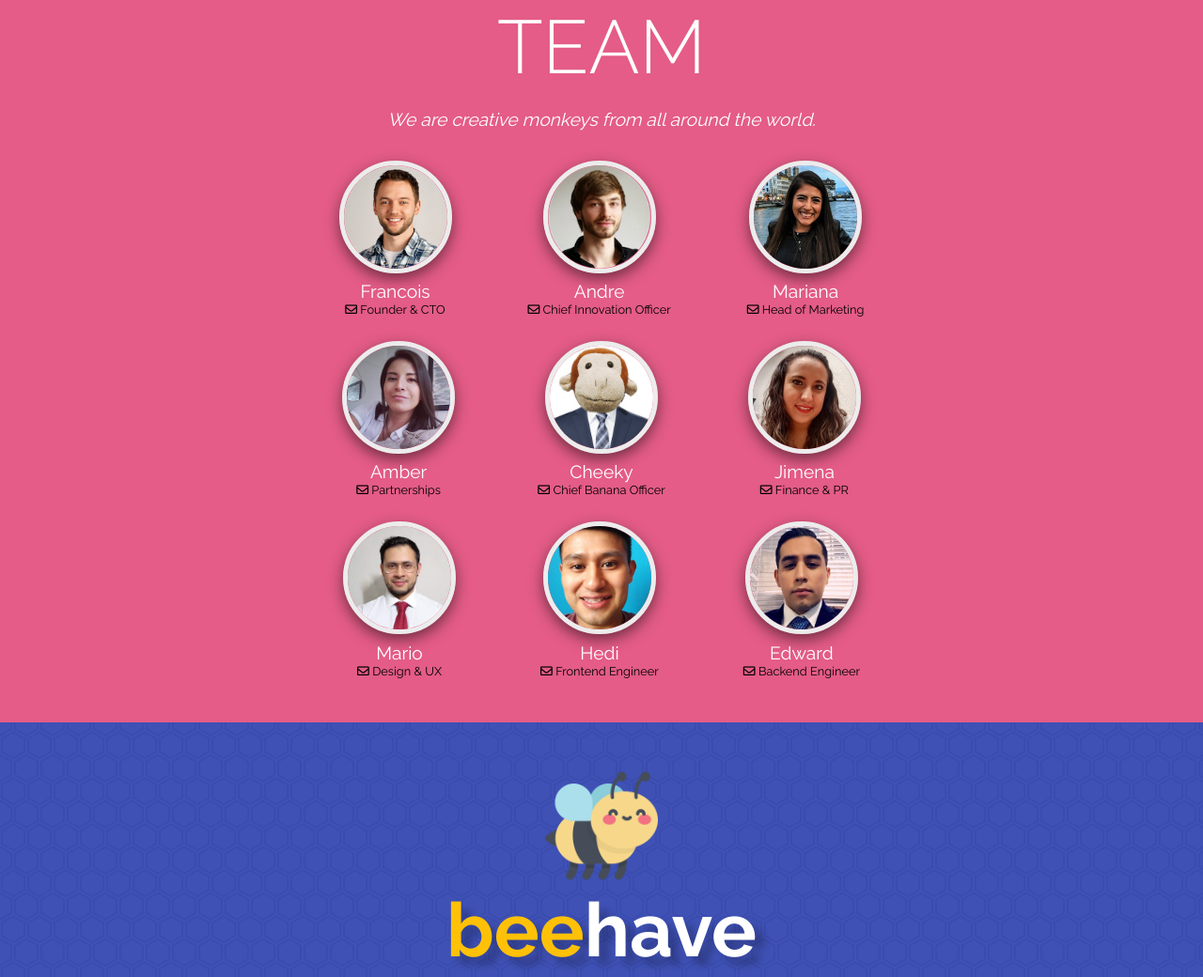
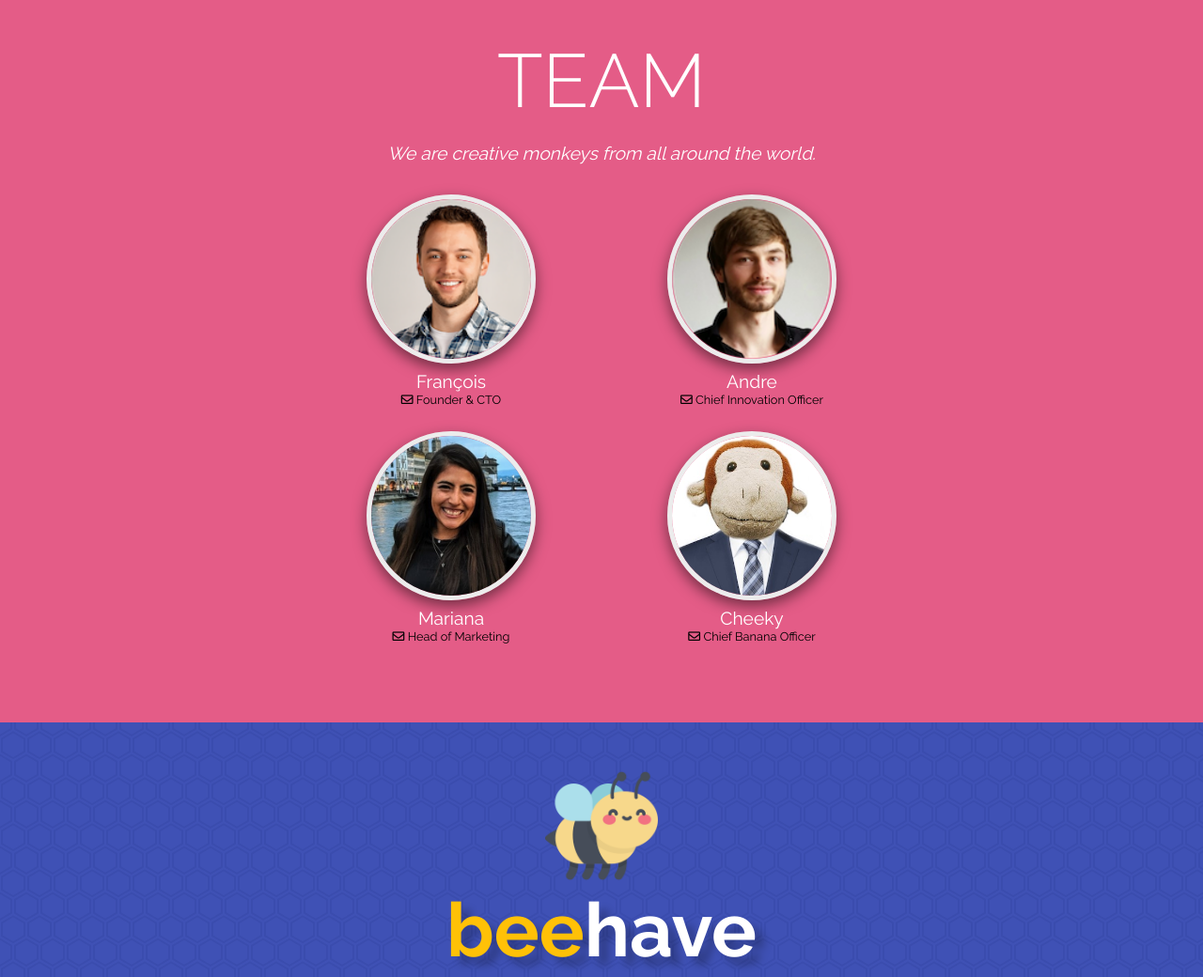
Before and after one commit to Dibulo/company, a plain HTML site: page index.html in a window 1280 px wide. Shown: the part 1631-2671 px from the top of the page at 94% size. Drawn offline with Linux system fonts and the light colour scheme.

Commit message:
Removed map. Removed team

```diff
--- a/index.html
+++ b/index.html
@@ -93,7 +93,7 @@
           <div class="team-tile text-center">
             <img src="images/team/francois.png" alt="francois" class="team-pic">
             <div class="team-name">
-              Francois
+              François
               <div class="team-title text-small">
                 <a href="mailto:pancho@status-seeking-monkeys.com" class="no-decoration">
                   <i class="far fa-envelope"></i>
@@ -114,6 +114,13 @@
               </div>
             </div>
           </div>
+
+        </div>
+
+        <div class="space-lg md-hidden"></div>
+
+        <div class="row j-around">
+
           <div class="team-tile text-center">
             <img src="images/team/mariana.jpg" alt="mariana" class="team-pic">
             <div class="team-name">
@@ -127,23 +134,6 @@
             </div>
           </div>
 
-        </div>
-
-        <div class="space-lg md-hidden"></div>
-
-        <div class="row j-around">
-          <div class="team-tile text-center">
-            <img src="images/team/amber.jpeg" alt="amber" class="team-pic">
-            <div class="team-name">
-              Amber
-              <div class="team-title text-small">
-                <a href="mailto:amber@status-seeking-monkeys.com" class="no-decoration">
-                  <i class="far fa-envelope"></i>
-                  Partnerships
-                </a>
-              </div>
-            </div>
-          </div>
           <div class="team-tile text-center">
             <a href="https://www.instagram.com/fran.zeus/" target="_blank">
               <img src="images/team/cheeky.jpeg" alt="cheeky" class="team-pic">
@@ -158,60 +148,9 @@
               </div>
             </div>
           </div>
-          <div class="team-tile text-center">
-            <img src="images/team/jimena.jpeg" alt="jimena" class="team-pic">
-            <div class="team-name">
-              Jimena
-              <div class="team-title text-small">
-                <a href="mailto:jimena@status-seeking-monkeys.com" class="no-decoration">
-                  <i class="far fa-envelope"></i>
-                  Finance & PR
-                </a>
-              </div>
-            </div>
-          </div>
+
         </div>
 
-        <div class="space-lg md-hidden"></div>
-
-        <div class="row j-around">
-          <div class="team-tile text-center">
-            <img src="images/team/mario.jpeg" alt="mario" class="team-pic">
-            <div class="team-name">
-              Mario
-              <div class="team-title text-small">
-                <a href="mailto:mario@status-seeking-monkeys.com" class="no-decoration">
-                  <i class="far fa-envelope"></i>
-                  Design &amp; UX
-                </a>
-              </div>
-            </div>
-          </div>
-          <div class="team-tile text-center">
-            <img src="images/team/hedi.jpeg" alt="hedi" class="team-pic">
-            <div class="team-name">
-              Hedi
-              <div class="team-title text-small">
-                <a href="mailto:hedi@status-seeking-monkeys.com" class="no-decoration">
-                  <i class="far fa-envelope"></i>
-                  Frontend Engineer
-                </a>
-              </div>
-            </div>
-          </div>
-          <div class="team-tile text-center">
-            <img src="images/team/edward.jpeg" alt="edward" class="team-pic">
-            <div class="team-name">
-              Edward
-              <div class="team-title text-small">
-                <a href="mailto:edward@status-seeking-monkeys.com" class="no-decoration">
-                  <i class="far fa-envelope"></i>
-                  Backend Engineer
-                </a>
-              </div>
-            </div>
-          </div>
-        </div>
       </div>
       <div class="space-lg md-hidden"></div>
     </div>
@@ -274,8 +213,6 @@
 
 
         <div class="bg-light contact-content row-v j-center-v j-center-h margin-auto pos-rel">
-
-          <iframe id="gmaps" src="" frameborder="0" class="gmaps col-90 margin-auto" allowfullscreen="" aria-hidden="false" tabindex="0"></iframe>
 
           <div class="text-center lh-15 font-raleway text-sm contact-info">
             <h3>STATUS SEEKING MONKEYS</h3>
@@ -400,8 +337,6 @@
 
             if (target_id === "beehave") {
               loadBeehaveContent();
-            } else if (target_id === "contact") {
-              loadContactContent();
             }
           }
 
--- a/styles.css
+++ b/styles.css
@@ -263,8 +263,8 @@ h2 {
 .team-pic {
   display: inline-block;
   border-radius: 100%;
-  width: 120px;
-  height: 120px;
+  width: 180px;
+  height: 180px;
   border: 5px solid #ececec;
   box-shadow: 0px 6px 15px 0 rgba(0, 0, 0, 0.5);
 }
```
Also changed, not shown: images/team/amber.jpeg (deleted), images/team/edward.jpeg (deleted), images/team/hedi.jpeg (deleted), images/team/jimena.jpeg (deleted), images/team/mariana-2.jpg (deleted), images/team/mario.jpeg (deleted).
